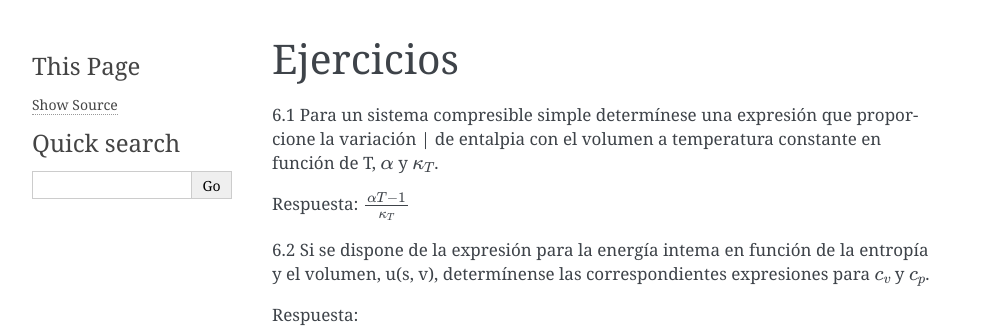
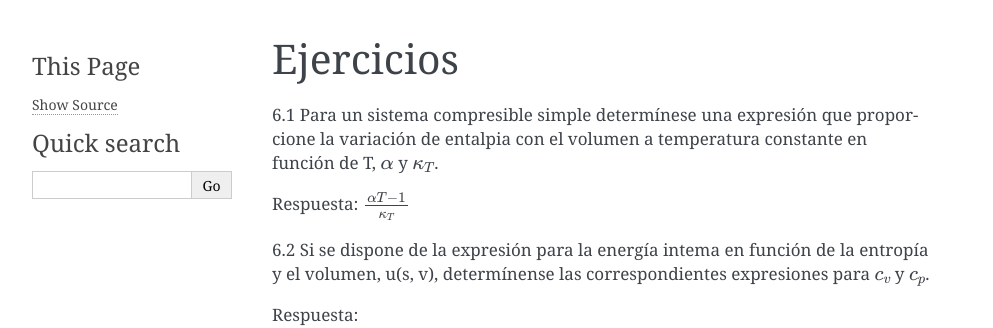
Before and after one commit to mantielero/termodinamica, a Sphinx documentation site: the page built from source/rtg_ejercicios.rst, in a window 1280 px wide. Shown: the top 328 px of the page, without its empty margins (148-1141 px from the left). Built offline with Sphinx 7.4.7, drawn with Linux system fonts in a browser that asks for light colours; pages that are not in the unit, such as notebooks, are missing from menus.

Commit message:
Update rtg_ejercicios.rst

```diff
--- a/source/rtg_ejercicios.rst
+++ b/source/rtg_ejercicios.rst
@@ -1,7 +1,7 @@
 Ejercicios
 ==========
 
-6.1	Para un sistema compresible simple determínese una expresión que proporcione la variación | de entalpia con el volumen a temperatura constante en función de T, :math:`\alpha` y :math:`\kappa_T`.
+6.1	Para un sistema compresible simple determínese una expresión que proporcione la variación de entalpia con el volumen a temperatura constante en función de T, :math:`\alpha` y :math:`\kappa_T`.
 
 Respuesta: :math:`\frac{\alpha T -1}{\kappa_T}`
 
```
